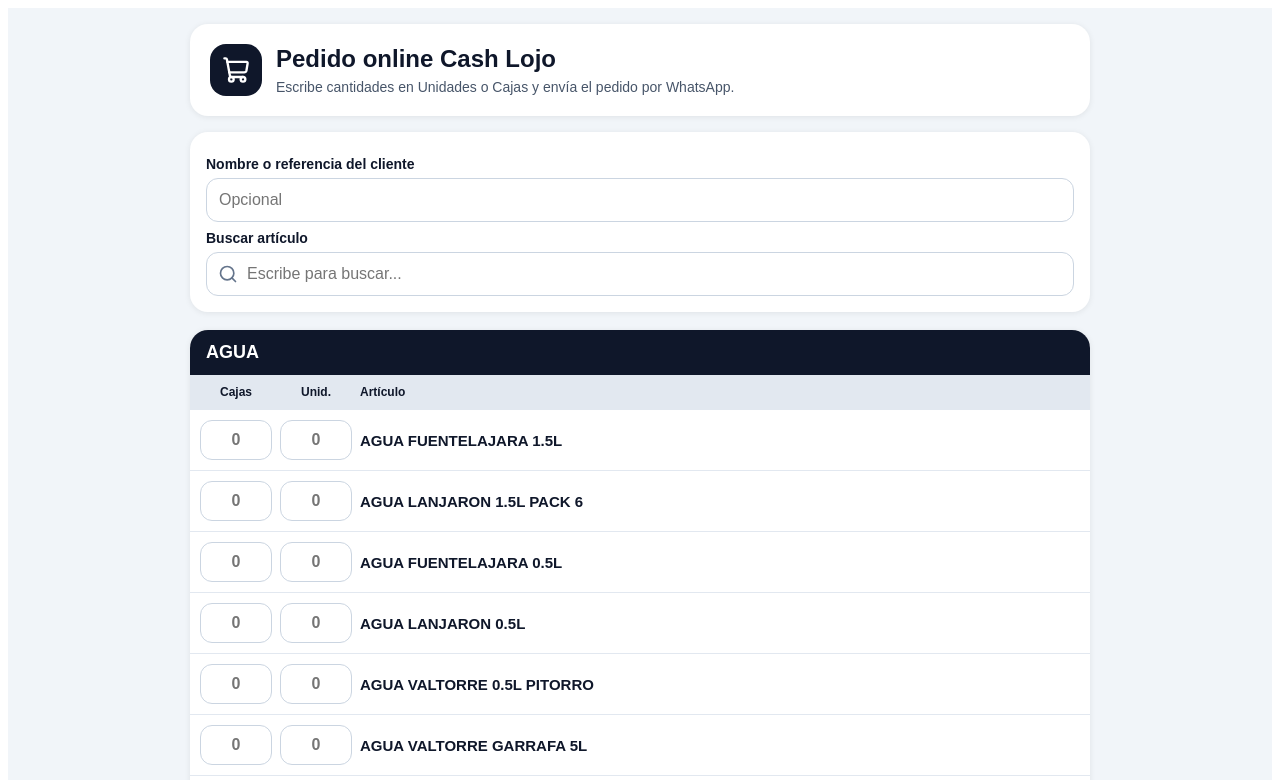
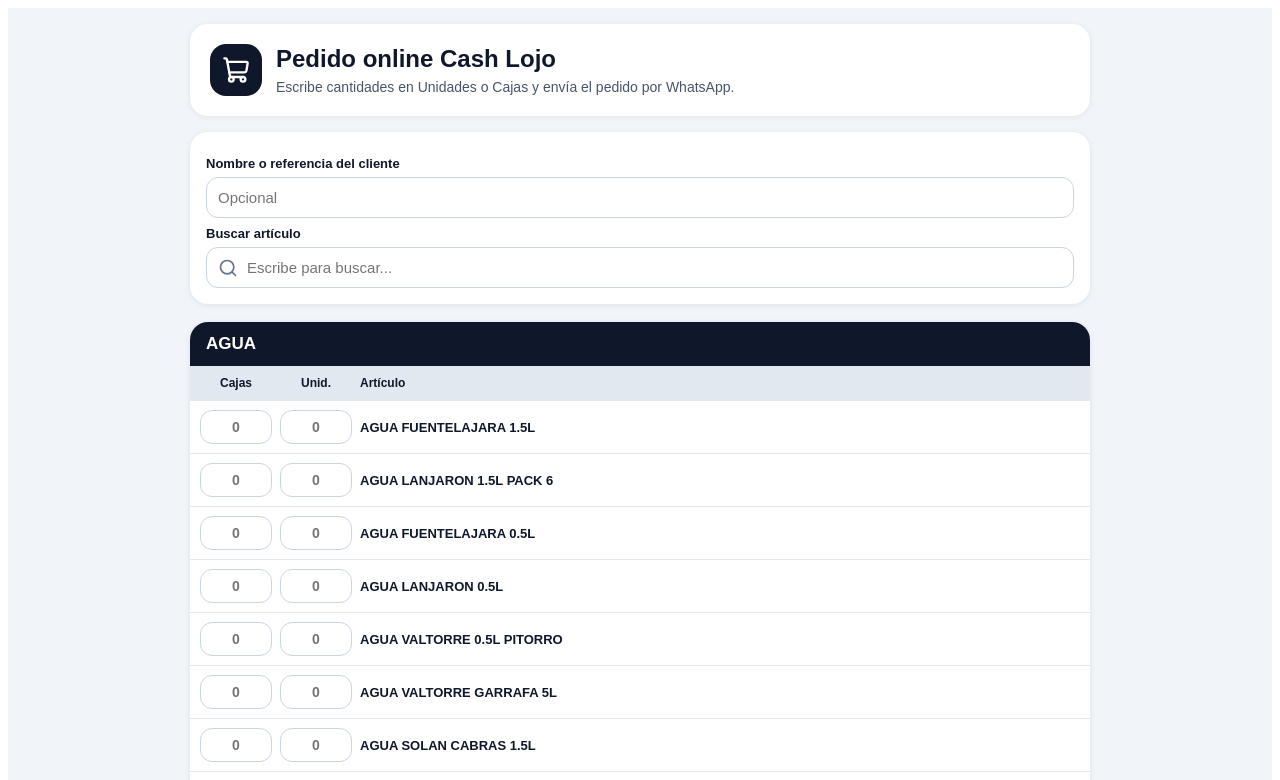
Before and after one commit to lojoeugenio4-max/Pedido-Cash-Lojo, a React (Vite) app: page / in a window 1280 px wide. Shown: the top 780 px of the page. Built offline with nearby package versions, Linux system fonts and the light colour scheme.

Commit message:
Update App.jsx

```diff
--- a/src/App.jsx
+++ b/src/App.jsx
@@ -1,9 +1,8 @@
 import React, { useMemo, useState } from "react";
 import { ShoppingCart, Trash2, Send, Search } from "lucide-react";
 
-const WHATSAPP_NUMBER = "34670716744";
+const WHATSAPP_NUMBER = "34670619113";
 
-// Pega aquí tu mismo array completo de departments
 const departments = [
   {
     name: "AGUA",
@@ -367,7 +366,7 @@ const products = departments.flatMap((department) =>
   department.products.map((name) => ({
     id: `${department.name}-${name}`,
     name,
-    department: department.name
+    department: department.name,
   }))
 );
 
@@ -383,7 +382,7 @@ export default function App() {
         ...department,
         products: department.products.filter((product) =>
           product.toLowerCase().includes(search.toLowerCase())
-        )
+        ),
       }))
       .filter((department) => department.products.length > 0);
   }, [search]);
@@ -393,7 +392,7 @@ export default function App() {
       .map((product) => ({
         ...product,
         cajas: Number(quantities[product.id]?.cajas || 0),
-        unidades: Number(quantities[product.id]?.unidades || 0)
+        unidades: Number(quantities[product.id]?.unidades || 0),
       }))
       .filter((product) => product.cajas > 0 || product.unidades > 0);
   }, [quantities]);
@@ -404,8 +403,8 @@ export default function App() {
       ...current,
       [productId]: {
         ...current[productId],
-        [field]: cleanValue
-      }
+        [field]: cleanValue,
+      },
     }));
   };
 
@@ -422,24 +421,15 @@ export default function App() {
       lines.push(`Cliente: ${customerName.trim()}`, "");
     }
 
-    departments.forEach((department) => {
-      const selectedDepartmentItems = selectedItems.filter(
-        (item) => item.department === department.name
-      );
+    selectedItems.forEach((item) => {
+      const parts = [];
+      if (item.cajas > 0) parts.push(`*${item.cajas} cajas*`);
+      if (item.unidades > 0) parts.push(`*${item.unidades} unidades*`);
 
-      if (selectedDepartmentItems.length > 0) {
-        lines.push(`--- ${department.name} ---`);
+      lines.push(`- ${item.name}: ${parts.join(" / ")}`);
+    });
 
-        selectedDepartmentItems.forEach((item) => {
-          const parts = [];
-          if (item.cajas > 0) parts.push(`${item.cajas} cajas`);
-          if (item.unidades > 0) parts.push(`${item.unidades} unidades`);
-          lines.push(`${item.name}: ${parts.join(" / ")}`);
-        });
-
-        lines.push("");
-      }
-    });
+    lines.push("");
 
     if (notes.trim()) {
       lines.push(`Observaciones: ${notes.trim()}`, "");
@@ -574,11 +564,11 @@ const styles = {
     background: "#f1f5f9",
     padding: "16px",
     color: "#0f172a",
-    fontFamily: "Arial, sans-serif"
+    fontFamily: "Arial, sans-serif",
   },
   container: {
     maxWidth: "900px",
-    margin: "0 auto"
+    margin: "0 auto",
   },
   header: {
     background: "white",
@@ -588,23 +578,23 @@ const styles = {
     gap: "14px",
     alignItems: "center",
     marginBottom: "16px",
-    boxShadow: "0 1px 6px rgba(0,0,0,0.08)"
+    boxShadow: "0 1px 6px rgba(0,0,0,0.08)",
   },
   iconBox: {
     background: "#0f172a",
     color: "white",
     borderRadius: "16px",
     padding: "12px",
-    display: "flex"
+    display: "flex",
   },
   title: {
     margin: 0,
-    fontSize: "24px"
+    fontSize: "24px",
   },
   subtitle: {
     margin: "6px 0 0",
     color: "#475569",
-    fontSize: "14px"
+    fontSize: "14px",
   },
   cardSticky: {
     position: "sticky",
@@ -614,63 +604,63 @@ const styles = {
     padding: "16px",
     borderRadius: "18px",
     marginBottom: "18px",
-    boxShadow: "0 1px 6px rgba(0,0,0,0.08)"
+    boxShadow: "0 1px 6px rgba(0,0,0,0.08)",
   },
   card: {
     background: "white",
     padding: "18px",
     borderRadius: "18px",
     marginTop: "18px",
-    boxShadow: "0 1px 6px rgba(0,0,0,0.08)"
+    boxShadow: "0 1px 6px rgba(0,0,0,0.08)",
   },
   label: {
     display: "block",
     fontWeight: "bold",
-    fontSize: "14px",
+    fontSize: "13px",
     marginBottom: "6px",
-    marginTop: "8px"
+    marginTop: "8px",
   },
   input: {
     width: "100%",
-    padding: "12px",
+    padding: "11px",
     borderRadius: "12px",
     border: "1px solid #cbd5e1",
-    fontSize: "16px",
-    boxSizing: "border-box"
+    fontSize: "15px",
+    boxSizing: "border-box",
   },
   searchBox: {
-    position: "relative"
+    position: "relative",
   },
   searchIcon: {
     position: "absolute",
     left: "12px",
-    top: "12px",
-    color: "#64748b"
+    top: "11px",
+    color: "#64748b",
   },
   searchInput: {
     width: "100%",
-    padding: "12px 12px 12px 40px",
+    padding: "11px 12px 11px 40px",
     borderRadius: "12px",
     border: "1px solid #cbd5e1",
-    fontSize: "16px",
-    boxSizing: "border-box"
+    fontSize: "15px",
+    boxSizing: "border-box",
   },
   section: {
     background: "white",
     borderRadius: "18px",
     overflow: "hidden",
     marginBottom: "18px",
-    boxShadow: "0 1px 6px rgba(0,0,0,0.08)"
+    boxShadow: "0 1px 6px rgba(0,0,0,0.08)",
   },
   sectionHeader: {
     background: "#0f172a",
     color: "white",
-    padding: "12px 16px"
+    padding: "12px 16px",
   },
   sectionTitle: {
     margin: 0,
-    fontSize: "18px",
-    textTransform: "uppercase"
+    fontSize: "17px",
+    textTransform: "uppercase",
   },
   gridHeader: {
     display: "grid",
@@ -680,44 +670,45 @@ const styles = {
     padding: "10px",
     fontSize: "12px",
     fontWeight: "bold",
-    textAlign: "center"
+    textAlign: "center",
   },
   row: {
     display: "grid",
     gridTemplateColumns: "72px 72px 1fr",
     gap: "8px",
     alignItems: "center",
-    padding: "10px",
-    borderTop: "1px solid #e2e8f0"
+    padding: "9px 10px",
+    borderTop: "1px solid #e2e8f0",
   },
   qtyInput: {
     width: "100%",
-    padding: "10px 4px",
+    padding: "8px 4px",
     borderRadius: "12px",
     border: "1px solid #cbd5e1",
     textAlign: "center",
     fontWeight: "bold",
-    fontSize: "16px",
-    boxSizing: "border-box"
+    fontSize: "14px",
+    boxSizing: "border-box",
   },
   productName: {
     margin: 0,
-    fontSize: "15px",
-    fontWeight: "600"
+    fontSize: "13px",
+    fontWeight: "600",
   },
   textarea: {
     width: "100%",
-    padding: "12px",
+    padding: "11px",
     borderRadius: "12px",
     border: "1px solid #cbd5e1",
-    fontSize: "16px",
-    boxSizing: "border-box"
+    fontSize: "15px",
+    boxSizing: "border-box",
   },
   summary: {
     background: "#e2e8f0",
     padding: "12px",
     borderRadius: "12px",
-    margin: "14px 0"
+    margin: "14px 0",
+    fontSize: "14px",
   },
   primaryButton: {
     width: "100%",
@@ -726,13 +717,13 @@ const styles = {
     borderRadius: "12px",
     background: "#0f172a",
     color: "white",
-    fontSize: "16px",
+    fontSize: "15px",
     fontWeight: "bold",
     display: "flex",
     alignItems: "center",
     justifyContent: "center",
     gap: "8px",
-    marginBottom: "10px"
+    marginBottom: "10px",
   },
   secondaryButton: {
     width: "100%",
@@ -741,11 +732,11 @@ const styles = {
     borderRadius: "12px",
     background: "white",
     color: "#0f172a",
-    fontSize: "16px",
+    fontSize: "15px",
     fontWeight: "bold",
     display: "flex",
     alignItems: "center",
     justifyContent: "center",
-    gap: "8px"
-  }
+    gap: "8px",
+  },
 };
```
